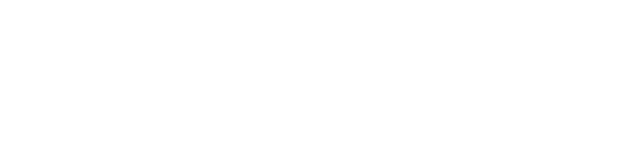
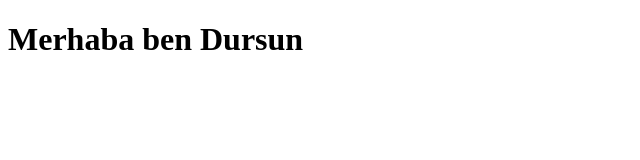
Before and after one commit to dursunkokturk/git-works-all-test, a plain HTML site: page index.html in a window 1280 px wide. Shown: the whole page, without its empty margins (0-640 px from the left). Drawn offline with Linux system fonts and the light colour scheme.

Commit message:
index.html dosyasi giris yazisi yazildi

```diff
--- a/index.html
+++ b/index.html
@@ -6,6 +6,6 @@
     <title>Document</title>
 </head>
 <body>
-
+    <h1>Merhaba ben Dursun</h1>
 </body>
 </html>
```
